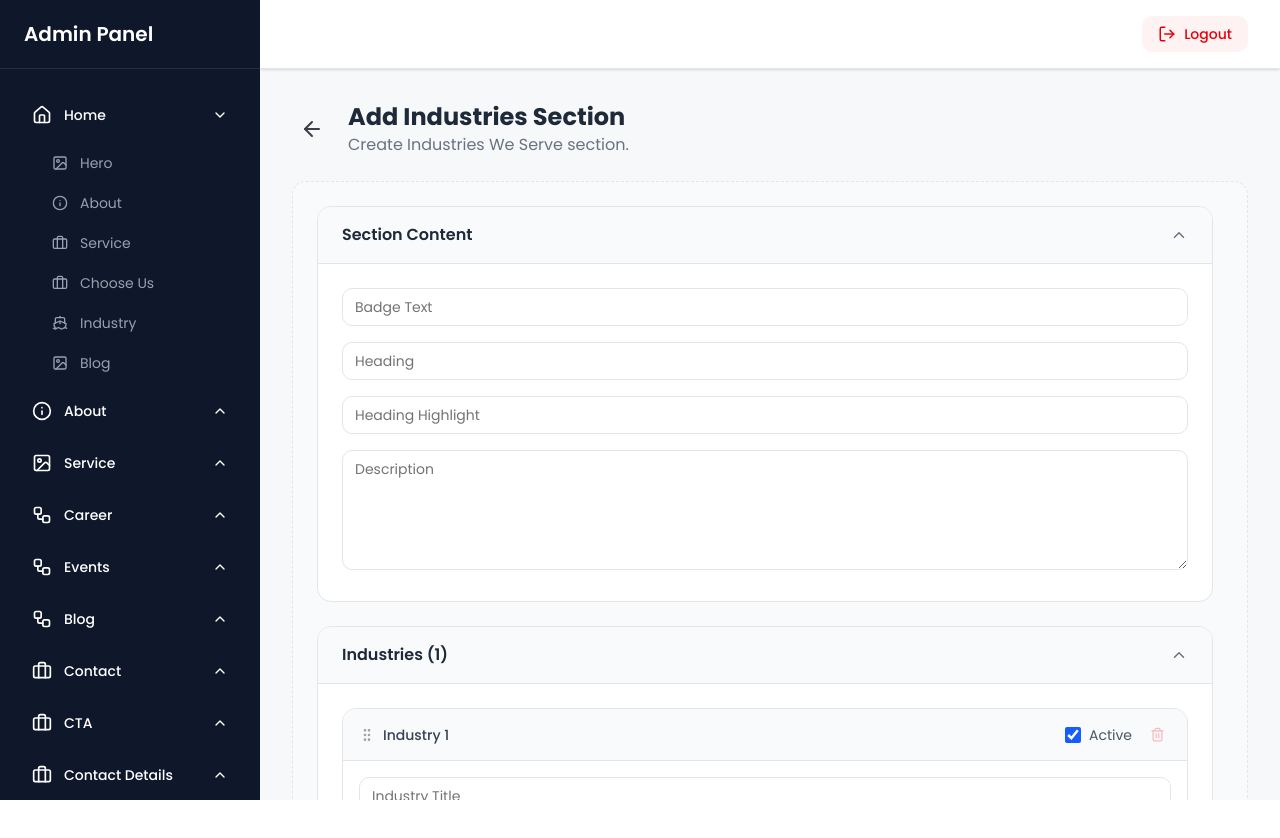
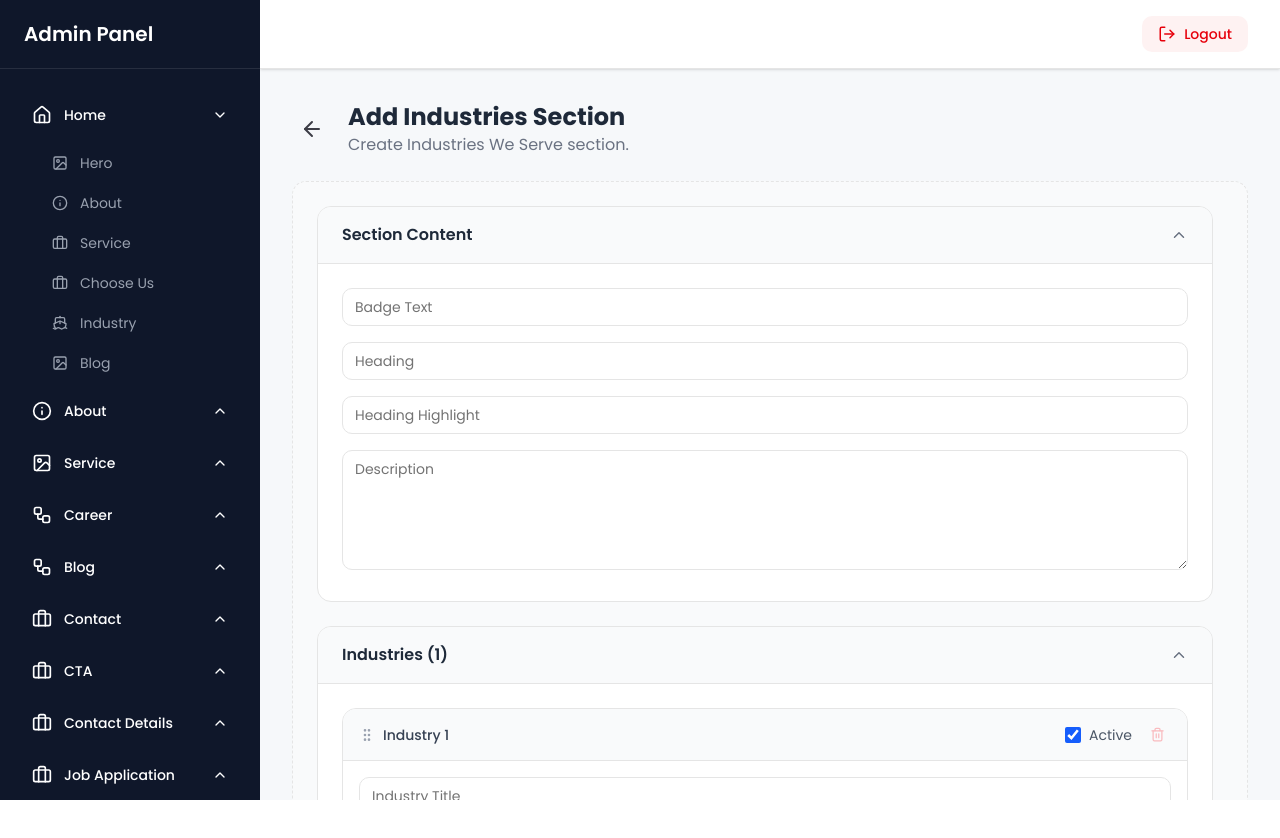
Before and after one commit to F-FERM/canopy_web, a Next.js app: page /admin/home/home-industry/create in a window 1280 px wide. Shown: the top 838 px of the page. Built offline with nearby package versions, Linux system fonts and the light colour scheme; no server answers.

Commit message:
chore(admin): comment out events sidebar section
- temporarily disable the events section in the admin sidebar
- this is likely for upcoming refactoring or feature changes

```diff
--- a/app/admin/layout.tsx
+++ b/app/admin/layout.tsx
@@ -77,18 +77,18 @@ const sidebarItems = [
       { label: "Jobs", href: "/admin/career/job", icon: Image },
     ],
   },
-  {
-    label: "Events",
-    icon: Workflow,
-    children: [
-      { label: "Landing", href: "/admin/events", icon: Image },
-      {
-        label: "Upcoming Events",
-        href: "/admin/events/upcoming-events",
-        icon: Image,
-      },
-    ],
-  },
+  // {
+  //   label: "Events",
+  //   icon: Workflow,
+  //   children: [
+  //     { label: "Landing", href: "/admin/events", icon: Image },
+  //     {
+  //       label: "Upcoming Events",
+  //       href: "/admin/events/upcoming-events",
+  //       icon: Image,
+  //     },
+  //   ],
+  // },
   {
     label: "Blog",
     icon: Workflow,
```
